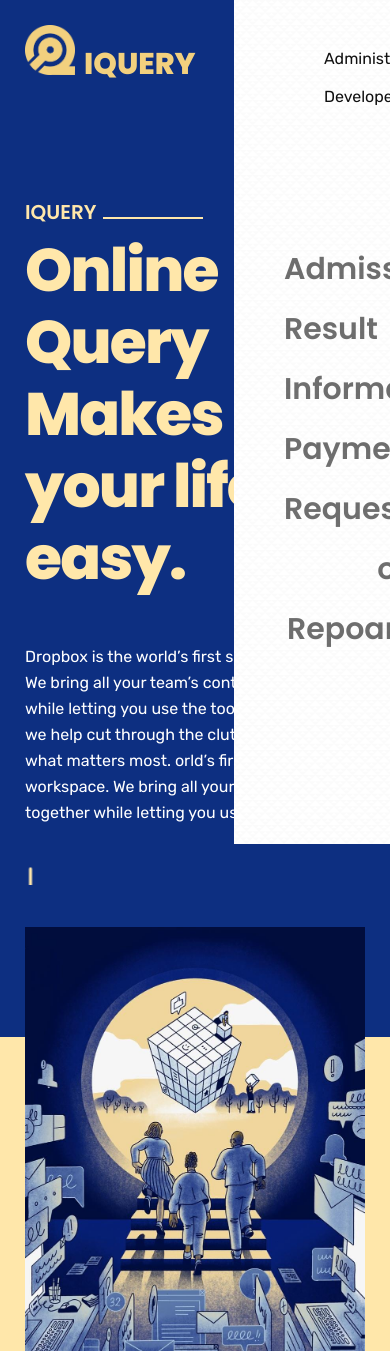
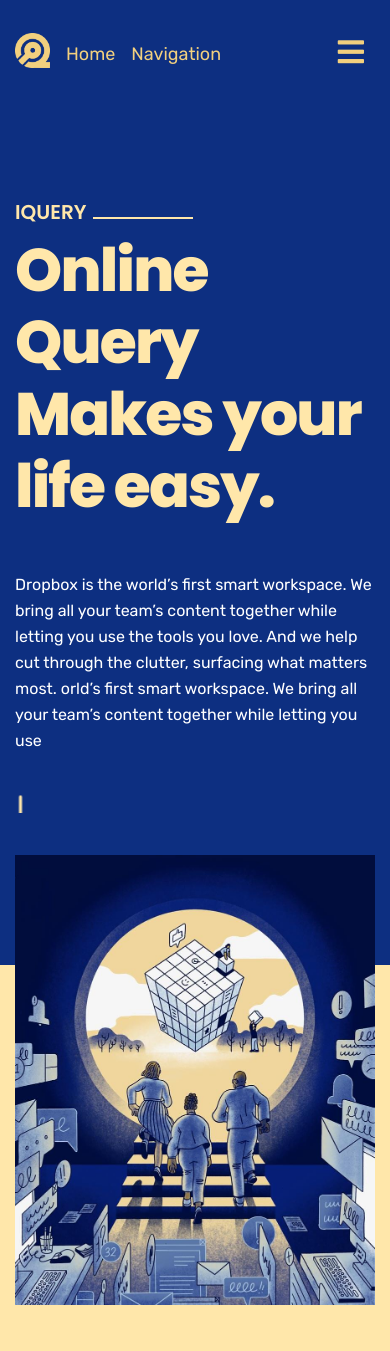
Before and after one commit to ashrafulash/iquery, a PHP site: page / in a window 390 px wide. Shown: the top 1351 px of the page. Run offline with PHP 8.4, Linux system fonts and the light colour scheme.

Commit message:
header and sidebar responsive done

```diff
--- a/asset/js/custom.js
+++ b/asset/js/custom.js
@@ -48,15 +48,21 @@
         }
 }
 
-/*----------------------------------
-        home sidebar toggle
------------------------------------*/
+/*------------------------------------------
+        home sidebar toggle on Scroll
+--------------------------------------------*/
         function home_sidebar_toggle(sel, scroll){
-                var offset    = $(sel).offset().top;
-                var sidebar     = $("#home_sidebar");
-                var hero    = $(".about-hero-image");
-                var sidebar_width   = sidebar.width();
-                var tl = new TimelineLite();
+
+
+                var
+                offset    = $(sel).offset().top,
+                sidebar     = $("#home_sidebar"),
+                hero    = $(".about-hero-image"),
+                sidebar_width   = sidebar.width(),
+                screen_width    = $(window).width(),
+                tl = new TimelineLite();
+
+                if(screen_width >= 991){
                         if(scroll  > (offset - 200)){
                         tl
                         .to(sidebar, .6 , {
@@ -82,6 +88,39 @@
                                 }, '-=.5')
                         }
                 }
+        }
+/*-------------------------------------------
+        home sidebar toggle on click
+---------------------------------------------*/
+        (function(){
+                var
+                sidebar = $("#home_sidebar"),
+                btn     = $('.toggle-sidebar-btn'),
+                close   = $('.sidebar-close'),
+                body    = $('body');
+
+                btn.on('click', ()=>{
+                        sidebar.css({
+                                'display': 'block',
+                        });
+
+                        body.css({
+                                'overflow' : 'hidden',
+                        })
+                });
+
+                close.on('click', ()=>{
+                        sidebar.css({
+                                'display': 'none',
+                        })
+
+                        body.css({
+                                'overflow' : 'unset',
+                        })
+                })
+
+
+        }());
 
 /*----------------------------------
         overflow toggle
--- a/asset/scss/base/_reset.scss
+++ b/asset/scss/base/_reset.scss
@@ -66,4 +66,8 @@
     @include small-desktop{
         padding: 0 25px;
     }
+
+    @include mobile{
+        padding: 0 15px;
+    }
 }
--- a/asset/scss/layout/_home-sidebar.scss
+++ b/asset/scss/layout/_home-sidebar.scss
@@ -7,7 +7,10 @@
     right: 0;
     height: 100vh;
     z-index: 11;
-
+    @include large-tablet{
+        width: 100vw;
+        display: none;
+    }
     .sidebar-header{
         text-align: right;
         padding-top: 40px;
@@ -15,11 +18,41 @@
         @include small-desktop{
             padding: 40px 50px;
         }
+        @include large-tablet{
+            text-align: left;
+        }
+
+        @include mobile{
+            padding: 34px 15px;
+        }
         a{
             margin-left: 40px;
             color: var(--color-black);
             &:hover{
                 text-decoration: underline;
+            }
+
+            @include mobile{
+                margin-left: 0;
+                margin-right: 15px;
+            }
+        }
+
+        .sidebar-close{
+            position: fixed;
+            right: 42px;
+            top: 45px;
+            background: transparent;
+            color:var(--color-black);
+            border: 0;
+            font-size: 30px;
+            display: none;
+            @include large-tablet{
+                display: inline-block;
+            }
+            @include mobile{
+                right: 26px;
+                top: 34px;
             }
         }
     }
@@ -28,6 +61,10 @@
         padding: 40px 100px;
         @include small-desktop{
             padding: 40px 50px;
+        }
+
+        @include mobile{
+            padding: 0px 25px;
         }
         text-align: right;
 
@@ -51,6 +88,11 @@
                     @include small-desktop{
                         font-size: 30px;
                         line-height: 60px;
+                    }
+
+                    @include mobile{
+                        font-size: 24px;
+                        line-height: 55px;
                     }
 
                     &:after{
--- a/asset/scss/pages/_home.scss
+++ b/asset/scss/pages/_home.scss
@@ -20,7 +20,6 @@
         width: 100%;
         min-height: 100px;
         z-index: 10;
-
         .menu{
             ul{
                 display: flex;
@@ -29,11 +28,18 @@
                 @include small-desktop{
                     padding:  0 25px;
                 }
+                @include mobile{
+                    padding: 0 15px;
+                }
+
                 li{
                     display: inline-block;
                     .logo{
                         max-width: 50px;
                         mix-blend-mode: difference;
+                        @include mobile{
+                            max-width: 35px;
+                        }
                     }
 
                     .iquery{
@@ -45,6 +51,14 @@
                         margin-left: 9px;
                         margin-top: 33px;
                         margin-right: 30px;
+
+                        @include tablet{
+                            margin-right: 20px;
+                        }
+
+                        @include mobile{
+                            display: none;
+                        }
                     }
 
                     .menu-link{
@@ -57,8 +71,37 @@
                         &:hover{
                             text-decoration: underline;
                         }
+                        @include tablet{
+                            margin-left: 20px;
+                        }
+                        @include mobile{
+                            margin-left: 16px;
+                            margin-top: 9px;
+                        }
+
+
+
                     }
                 }
+            }
+        }
+
+        .toggle-sidebar-btn{
+            position: fixed;
+            right: 42px;
+            top: 45px;
+            background: transparent;
+            color: #fff;
+            border: 0;
+            font-size: 30px;
+            mix-blend-mode: difference;
+            display: none;
+            @include large-tablet{
+                display: inline-block;
+            }
+            @include mobile{
+                right: 26px;
+                top: 34px;
             }
         }
 
--- a/index.php
+++ b/index.php
@@ -14,12 +14,15 @@
           <a class="iquery" href="index.php">IQUERY</a>
         </li>
         <li>
-            <a href="//www.invitationcentre.com" class="menu-link">Main Home</a>
+            <a href="//www.invitationcentre.com" class="menu-link">Home</a>
         </li>
         <li>
             <a href="#" class="menu-link">Navigation</a>
         </li>
       </ul>
+      <div class="nav-toggle">
+        <button class="toggle-sidebar-btn"><i class="fas fa-bars"></i></button>
+      </div>
     </div>
     </div>
 </header>
--- a/template/home-sidebar/home-sidebar.php
+++ b/template/home-sidebar/home-sidebar.php
@@ -2,6 +2,7 @@
     <div class="sidebar-header">
         <a href="#">Administration</a>
         <a href="">Developer</a>
+        <button class="sidebar-close"><i class="fas fa-times"></i></button>
     </div>
     <div class="sidebar-content">
         <ul>
@@ -18,7 +19,7 @@
                 <a href="#">Payment</a>
             </li>
             <li>
-                <a href="#">Request or Repoart</a>
+                <a href="#">Repoart</a>
             </li>
         </ul>
     </div>
```
Also changed, not shown: asset/src/min-css/master.css. Lines whose indentation alone changed are shown as unchanged.
